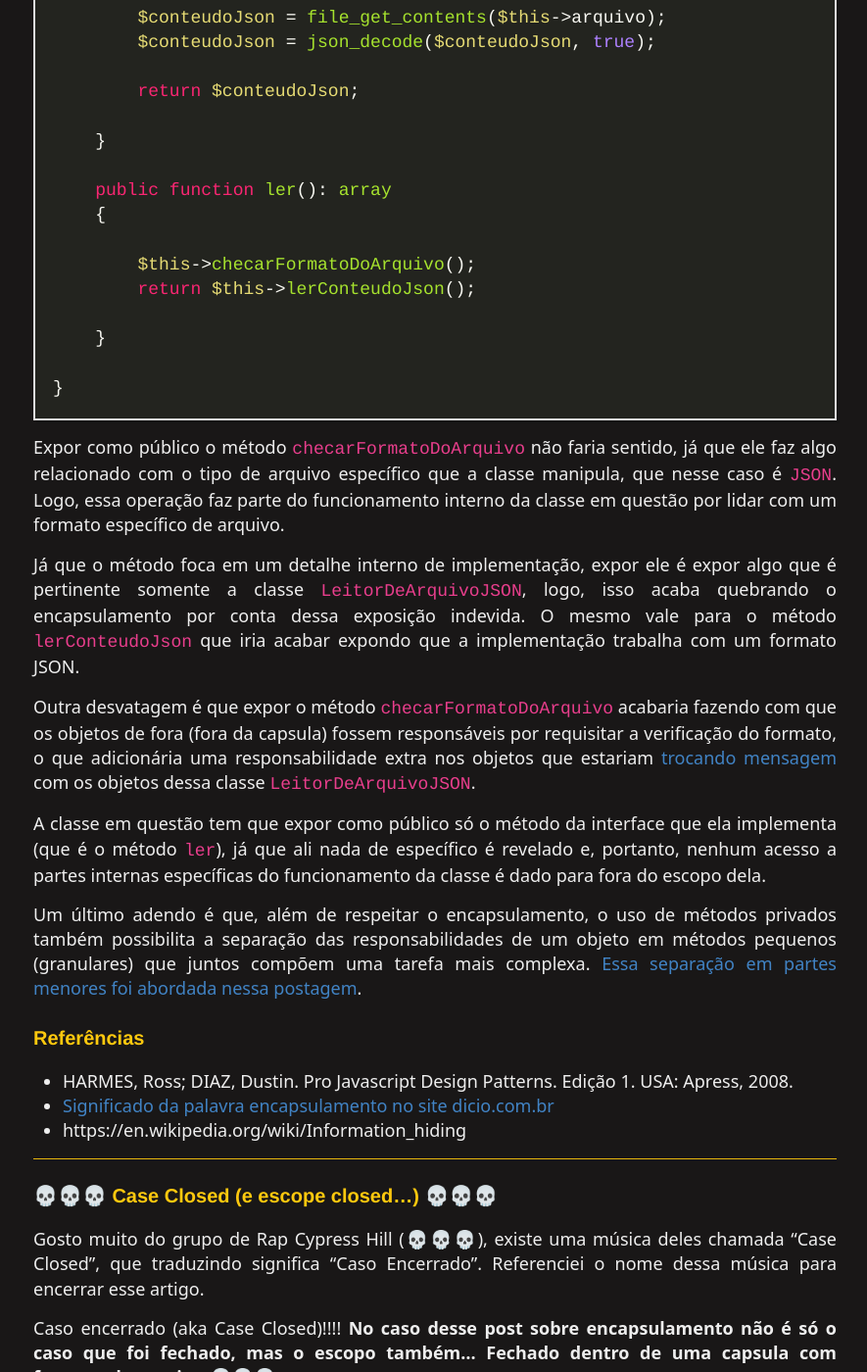
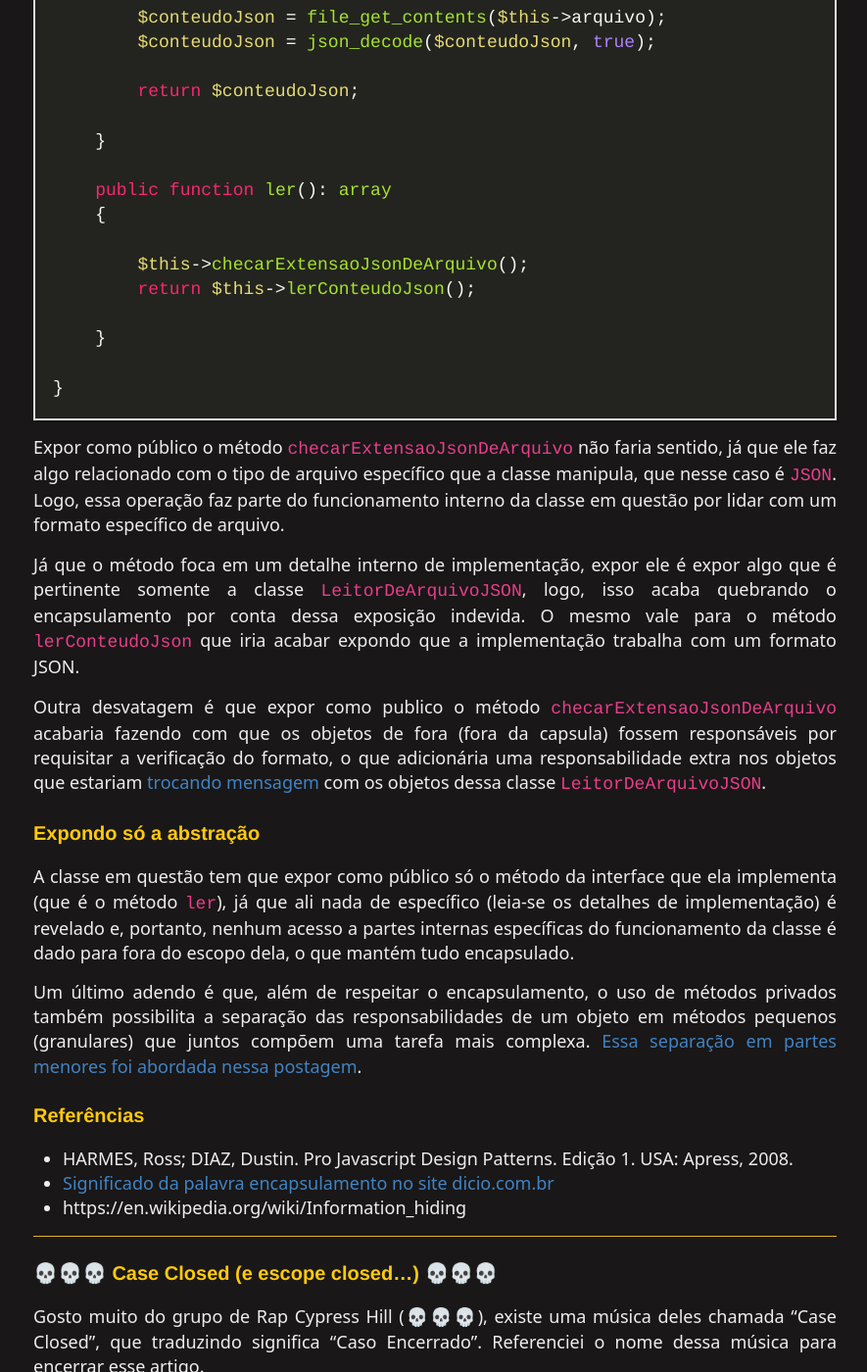
Before and after one commit to raphael-da-silva/raphael-da-silva.github.io, a Jekyll site: the page built from _posts/2021-06-10-ocultacao-encapsulamento.md, in a window 1280 px wide and 1400 px high, scrolled down 5668 px. Shown: the whole window at 98% size, without its empty margins (196-1081 px from the left). Built offline with Jekyll 4.4.1, drawn with Linux system fonts in a browser that asks for light colours; nearby versions of some CDN libraries; some of the changed text lies outside the part shown.

Commit message:
Melhorias/revisão no artigo

````diff
--- a/_posts/2021-06-10-ocultacao-encapsulamento.md
+++ b/_posts/2021-06-10-ocultacao-encapsulamento.md
@@ -135,7 +135,7 @@ class LeitorDeArquivoJSON implements LeitorDeArquivo
 
     }
 
-    private function checarFormatoDoArquivo(): void
+    private function checarExtensaoJsonDeArquivo(): void
     {
 
         if(pathinfo($this->arquivo, PATHINFO_EXTENSION) !== 'json'){
@@ -157,7 +157,7 @@ class LeitorDeArquivoJSON implements LeitorDeArquivo
     public function ler(): array
     {
 
-        $this->checarFormatoDoArquivo();
+        $this->checarExtensaoJsonDeArquivo();
         return $this->lerConteudoJson();
 
     }
@@ -165,13 +165,15 @@ class LeitorDeArquivoJSON implements LeitorDeArquivo
 }
 ```
 
-Expor como público o método ```checarFormatoDoArquivo``` não faria sentido, já que ele faz algo relacionado com o tipo de arquivo específico que a classe manipula, que nesse caso é ```JSON```. Logo, essa operação faz parte do funcionamento interno da classe em questão por lidar com um formato específico de arquivo.
+Expor como público o método ```checarExtensaoJsonDeArquivo``` não faria sentido, já que ele faz algo relacionado com o tipo de arquivo específico que a classe manipula, que nesse caso é ```JSON```. Logo, essa operação faz parte do funcionamento interno da classe em questão por lidar com um formato específico de arquivo.
 
 Já que o método foca em um detalhe interno de implementação, expor ele é expor algo que é pertinente somente a classe ```LeitorDeArquivoJSON```, logo, isso acaba quebrando o encapsulamento por conta dessa exposição indevida. O mesmo vale para o método `lerConteudoJson` que iria acabar expondo que a implementação trabalha com um formato JSON.
 
-Outra desvatagem é que expor o método `checarFormatoDoArquivo` acabaria fazendo com que os objetos de fora (fora da capsula) fossem responsáveis por requisitar a verificação do formato, o que adicionária uma responsabilidade extra nos objetos que estariam [trocando mensagem](https://raphael-da-silva.github.io/td-troca-de-mensagens/) com os objetos dessa classe `LeitorDeArquivoJSON`.
+Outra desvatagem é que expor como publico o método `checarExtensaoJsonDeArquivo` acabaria fazendo com que os objetos de fora (fora da capsula) fossem responsáveis por requisitar a verificação do formato, o que adicionária uma responsabilidade extra nos objetos que estariam [trocando mensagem](https://raphael-da-silva.github.io/td-troca-de-mensagens/) com os objetos dessa classe `LeitorDeArquivoJSON`.
 
-A classe em questão tem que expor como público só o método da interface que ela implementa (que é o método `ler`), já que ali nada de específico é revelado e, portanto, nenhum acesso a partes internas específicas do funcionamento da classe é dado para fora do escopo dela.
+### Expondo só a abstração
+
+A classe em questão tem que expor como público só o método da interface que ela implementa (que é o método `ler`), já que ali nada de específico (leia-se os detalhes de implementação) é revelado e, portanto, nenhum acesso a partes internas específicas do funcionamento da classe é dado para fora do escopo dela, o que mantém tudo encapsulado.
 
 Um último adendo é que, além de respeitar o encapsulamento, o uso de métodos privados também possibilita a separação das responsabilidades de um objeto em métodos pequenos (granulares) que juntos compõem uma tarefa mais complexa. [Essa separação em partes menores foi abordada nessa postagem](https://raphael-da-silva.github.io/metodos-pequenos-granulares/).
 
````
